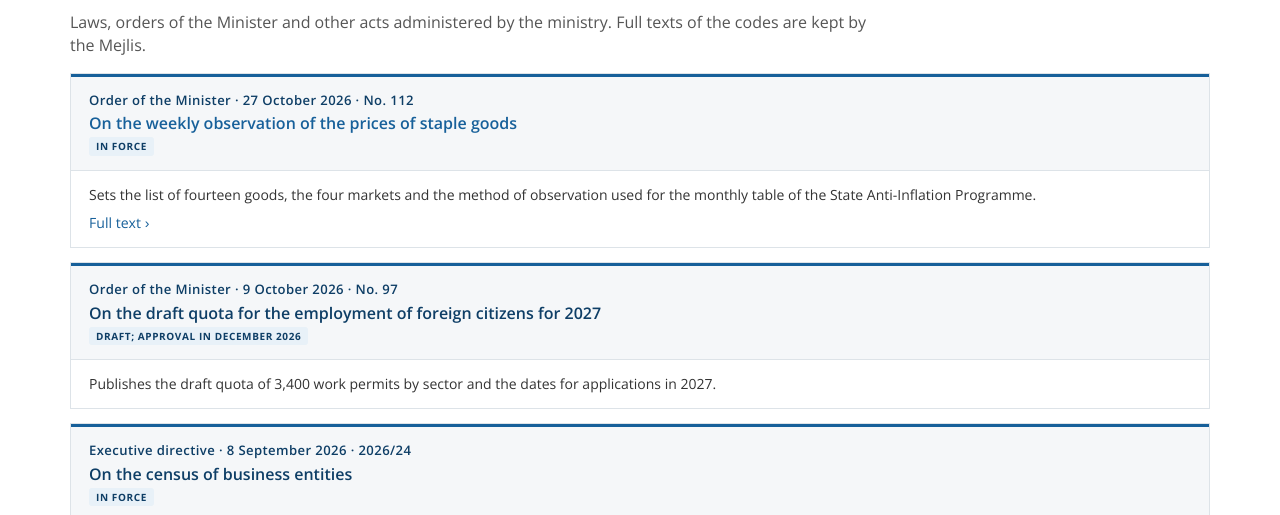
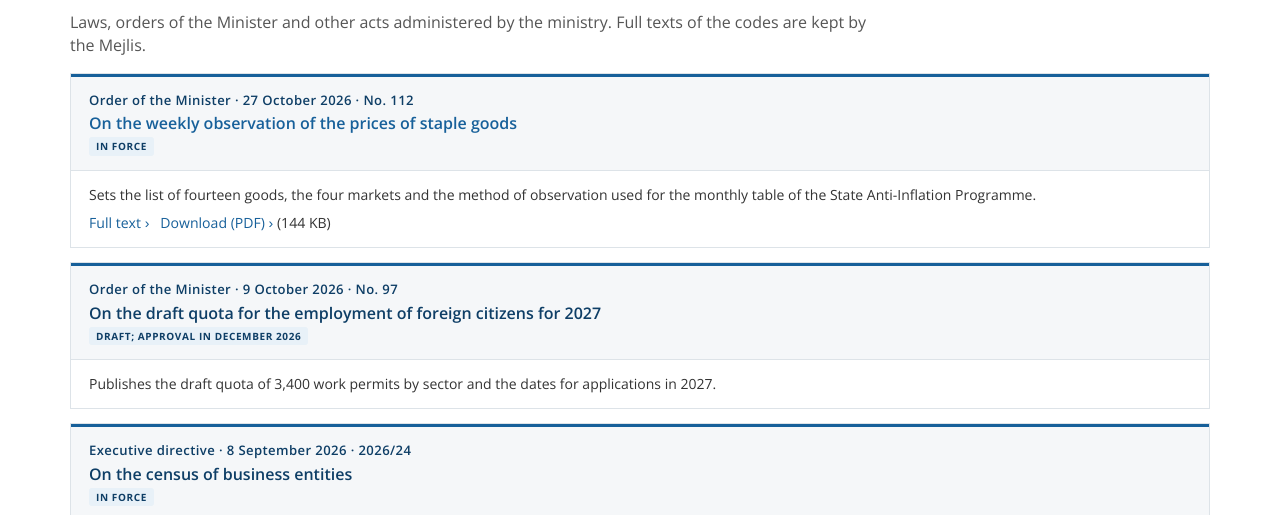
Before and after one commit to IRAD-WEB-MIRROR/economy, a plain HTML site: page documents.html in a window 1280 px wide. Shown: the part 285-800 px from the top of the page. Drawn offline with nearby package versions, Linux system fonts and the light colour scheme.

Commit message:
Documents: PDF copies of acts

```diff
--- a/documents.html
+++ b/documents.html
@@ -39,7 +39,7 @@
 <nav class="crumbs" aria-label="breadcrumb"><a href="/"><span data-i18n="kit_home">Home</span></a> › <span data-i18n="kit_nav_documents">Documents and legal acts</span></nav>
 <h1 data-i18n="kit_nav_documents">Documents and legal acts</h1>
 <p data-i18n="kd1" class="lead">Laws, orders of the Minister and other acts administered by the ministry. Full texts of the codes are kept by the Mejlis.</p>
-<div class="doc" id="2026-10-27-no-112"><header><div class="no"><span data-i18n="kd2">Order of the Minister</span> · <span data-date="2026-10-27">27 October 2026</span> · <span data-i18n="kd3">No. 112</span></div><h3><a href="/documents/2026-10-27-no-112.html"><span data-i18n="kd4">On the weekly observation of the prices of staple goods</span></a></h3> <span class="tag blue"><span data-i18n="kd5">In force</span></span></header><div class="body"><p data-i18n="kd6" style="margin:0">Sets the list of fourteen goods, the four markets and the method of observation used for the monthly table of the State Anti-Inflation Programme.</p><p class="small" style="margin:8px 0 0"><a href="/documents/2026-10-27-no-112.html"><span data-i18n="kit_fulltext">Full text ›</span></a></p></div></div>
+<div class="doc" id="2026-10-27-no-112"><header><div class="no"><span data-i18n="kd2">Order of the Minister</span> · <span data-date="2026-10-27">27 October 2026</span> · <span data-i18n="kd3">No. 112</span></div><h3><a href="/documents/2026-10-27-no-112.html"><span data-i18n="kd4">On the weekly observation of the prices of staple goods</span></a></h3> <span class="tag blue"><span data-i18n="kd5">In force</span></span></header><div class="body"><p data-i18n="kd6" style="margin:0">Sets the list of fourteen goods, the four markets and the method of observation used for the monthly table of the State Anti-Inflation Programme.</p><p class="small" style="margin:8px 0 0"><a href="/documents/2026-10-27-no-112.html"><span data-i18n="kit_fulltext">Full text ›</span></a> &nbsp; <a href="/documents/2026-10-27-no-112.pdf" download><span data-i18n="kit_pdf">Download (PDF) ›</span></a> <span class="small">(144 KB)</span></p></div></div>
 <div class="doc" id="2026-10-09-no-97"><header><div class="no"><span data-i18n="kd7">Order of the Minister</span> · <span data-date="2026-10-09">9 October 2026</span> · <span data-i18n="kd8">No. 97</span></div><h3><span data-i18n="kd9">On the draft quota for the employment of foreign citizens for 2027</span></h3> <span class="tag blue"><span data-i18n="kd10">Draft; approval in December 2026</span></span></header><div class="body"><p data-i18n="kd11" style="margin:0">Publishes the draft quota of 3,400 work permits by sector and the dates for applications in 2027.</p></div></div>
 <div class="doc" id="2026-09-08-2026-24"><header><div class="no"><span data-i18n="kd12">Executive directive</span> · <span data-date="2026-09-08">8 September 2026</span> · <span data-i18n="kd13">2026/24</span></div><h3><span data-i18n="kd14">On the census of business entities</span></h3> <span class="tag blue"><span data-i18n="kd15">In force</span></span></header><div class="body"><p data-i18n="kd16" style="margin:0">Orders the census of business entities to 30 November 2026 and ties extracts from the Register of Firms to the census slip during the census.</p><p class="small" style="margin:8px 0 0"><a href="https://iradgov.org/decrees.html"><span data-i18n="kit_pdf">Download (PDF) ›</span></a></p></div></div>
 <div class="doc" id="2024-02-06-no-14"><header><div class="no"><span data-i18n="kd17">Order of the Minister</span> · <span data-date="2024-02-06">6 February 2024</span> · <span data-i18n="kd18">No. 14</span></div><h3><span data-i18n="kd19">On the fees for registration and extracts from the Register of Firms</span></h3> <span class="tag blue"><span data-i18n="kd20">In force</span></span></header><div class="body"><p data-i18n="kd21" style="margin:0">Registration: 300 som for a sole trader, 1,500 som for a company or partnership, 600 som for a cooperative; extract 150 som, urgent extract (same day) 450 som.</p></div></div>
```
Also changed, not shown: documents/2026-10-27-no-112.html (+1 -0 lines), 1 other file.
